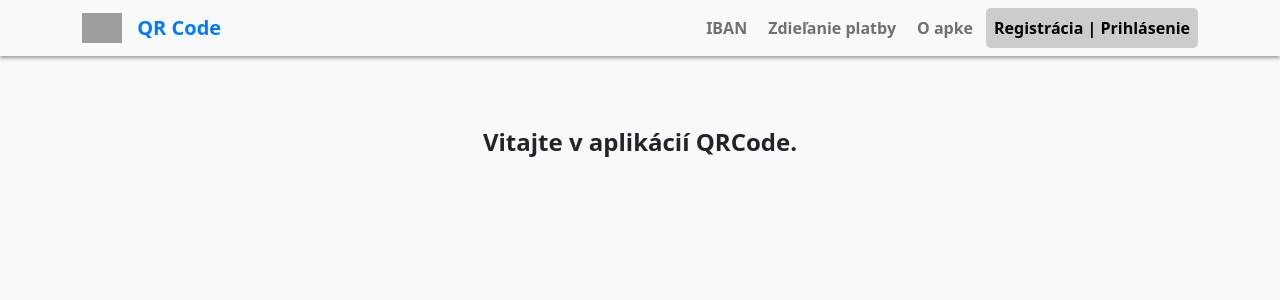
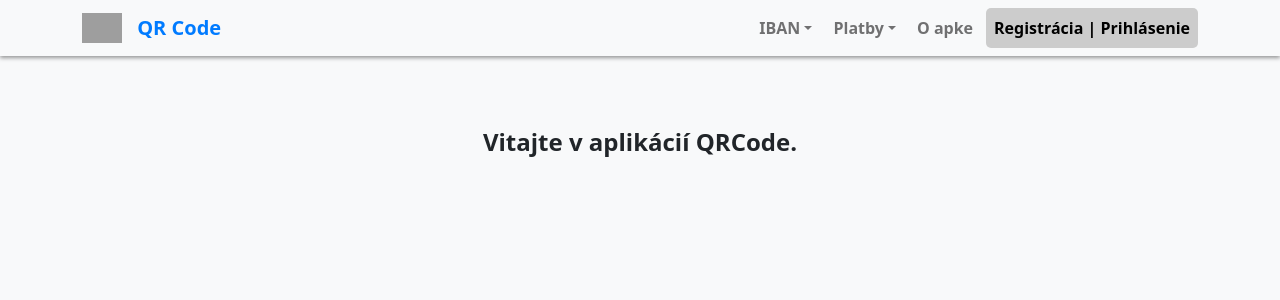
Before and after one commit to Marek21SK/QRCode-app, a PHP site: page /index.php in a window 1280 px wide. Shown: the top 300 px of the page. Run offline with PHP 8.4, Linux system fonts and the light colour scheme; data that the repository does not hold is empty; some libraries are stand-ins or nearby versions; grey boxes are pictures that could not be loaded.

Commit message:
Zmeny v zobrazovaní navbaru

```diff
--- a/app/inc/header.php
+++ b/app/inc/header.php
@@ -25,11 +25,19 @@
       </button>
       <div class="collapse navbar-collapse" id="navbarNav">
         <ul class="navbar-nav ms-auto">
-          <li class="nav-item">
-            <a class="nav-link" href="/qrcode-app/app/index.php">IBAN</a>
+          <li class="nav-item dropdown">
+            <a class="nav-link dropdown-toggle" href="#" id="navbarDropdown" role="button" data-bs-toggle="dropdown" aria-haspopup="true" aria-expanded="false">IBAN</a>
+            <div class="dropdown-menu" aria-labelledby="navbarDropdown">
+              <a class="dropdown-item" href="/qrcode-app/app/index.php">Prehľad IBAN účtov</a>
+              <?php if (isset($_SESSION['user_id']))
+                echo '<a class="dropdown-item" href="/qrcode-app/app/ibans.php">Pridať IBAN</a>'
+              ?>
+            </div>
           </li>
           <li class="nav-item dropdown">
-            <a class="nav-link" href="/qrcode-app/app/payment.php">Zdieľanie platby</a>
+            <a class="nav-link dropdown-toggle" href="#" id="navbarDropdown" role="button" data-bs-toggle="dropdown" aria-haspopup="true" aria-expanded="false">Platby</a>
+            <div class="dropdown-menu" aria-labelledby="navbarDropdown">
+              <a class="dropdown-item" href="/qrcode-app/app/payment.php">Zdieľanie platby</a>
               <?php
                 if (isset($_SESSION['user_id'])){
                   $user_id = $_SESSION['user_id'];
@@ -40,13 +48,13 @@
                   $result = $stmt->get_result();
 
                   if ($result->num_rows > 0){
-                  // Používateľ je prihlásený a má uložené platby, zobrazíme dropdown menu
-                  echo '<div class="dropdown-menu" aria-labelledby="navbarDropdown">
-                          <a class="dropdown-item" href="/qrcode-app/app/saved_payments.php">Uložené platby</a>
-                        </div>';
+                    // Používateľ je prihlásený a má uložené platby, zobrazíme dropdown item
+                    echo '<a class="dropdown-item" href="/qrcode-app/app/saved_payments.php">Uložené platby</a>';
                   }
                   $stmt->close();
-              }?>
+                }
+              ?>
+            </div>
           </li>
           <li class="nav-item">
             <a class="nav-link" href="/qrcode-app/app/about.php">O apke</a>
```
Lines whose indentation alone changed are shown as unchanged.
